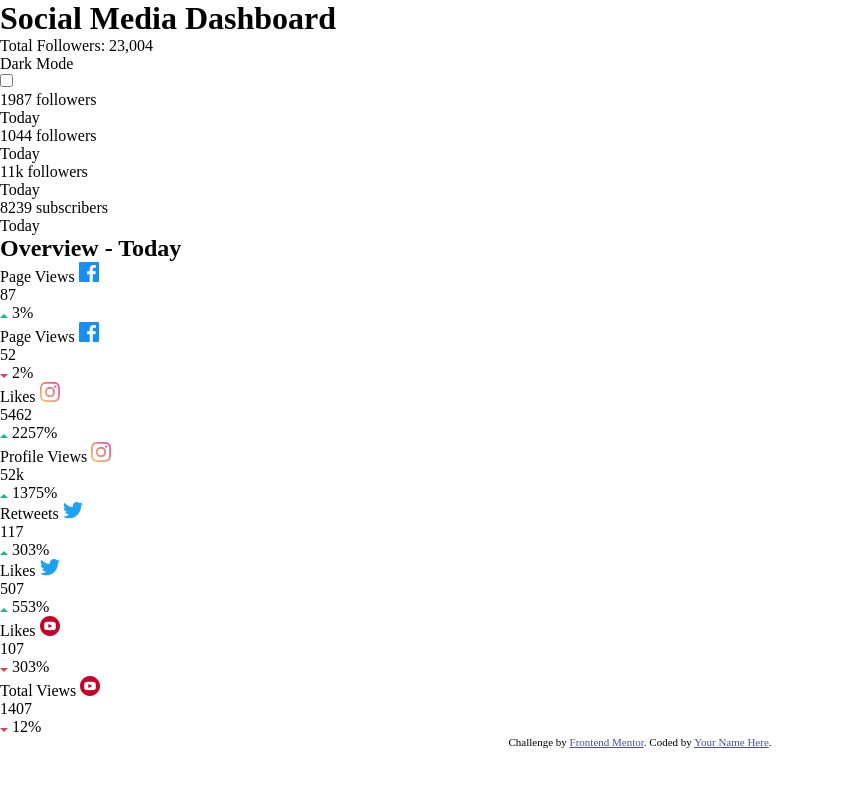
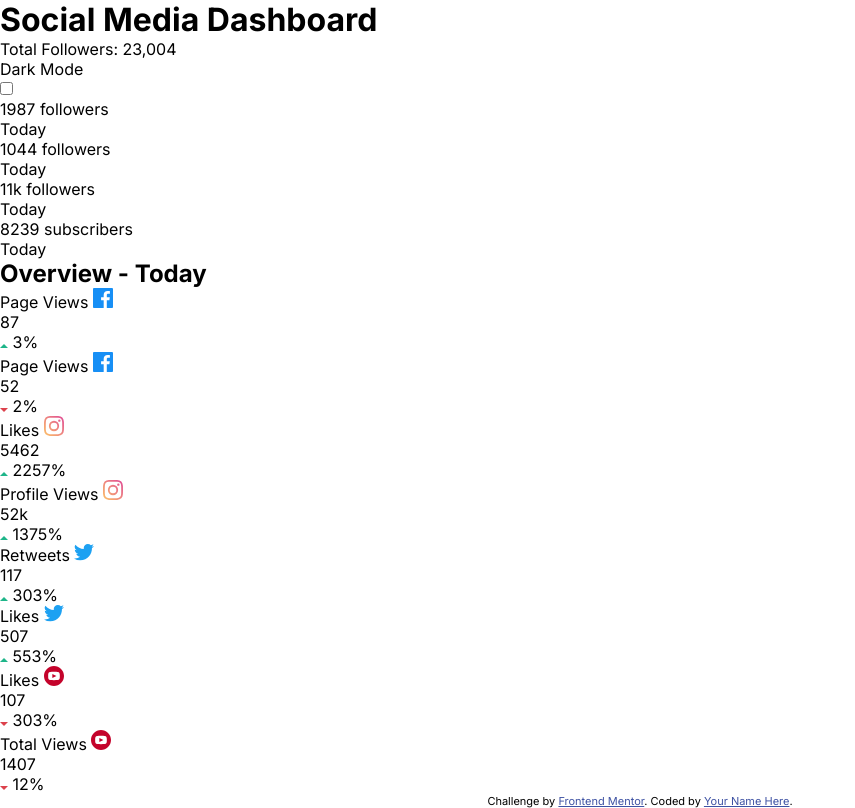
Before and after one commit to andreserudo/social-media-switcher-theme, a plain HTML site: page src/index.html in a window 1280 px wide. Shown: the whole page, without its empty margins (0-855 px from the left). Drawn offline with Linux system fonts and the light colour scheme.

Commit message:
adding default style file

```diff
--- a/src/index.html
+++ b/src/index.html
@@ -6,8 +6,9 @@
 
   <link rel="icon" type="image/png" sizes="32x32" href="./images/favicon-32x32.png">
   <link rel="stylesheet" href="./styles/style.css">
-  <title>Frontend Mentor | [Challenge Name Here]</title>
-
+  <title>Frontend Mentor | Social Media Dashboard</title>
+  <link rel="preconnect" href="https://fonts.gstatic.com">
+  <link href="https://fonts.googleapis.com/css2?family=Inter:wght@100;300;400;500;700;800&display=swap" rel="stylesheet">
   <!-- Feel free to remove these styles or customise in your own stylesheet 👍 -->
   <style>
     .attribution { font-size: 11px; text-align: center; }
--- a/src/styles/style.scss
+++ b/src/styles/style.scss
@@ -1,5 +1,4 @@
-* {
-  margin: 0;
-  padding: 0;
-  box-sizing: border-box;
+@import "defaultSettings";
+
+body {
 }
```
Also changed, not shown: src/styles/style.css, 1 other file.
